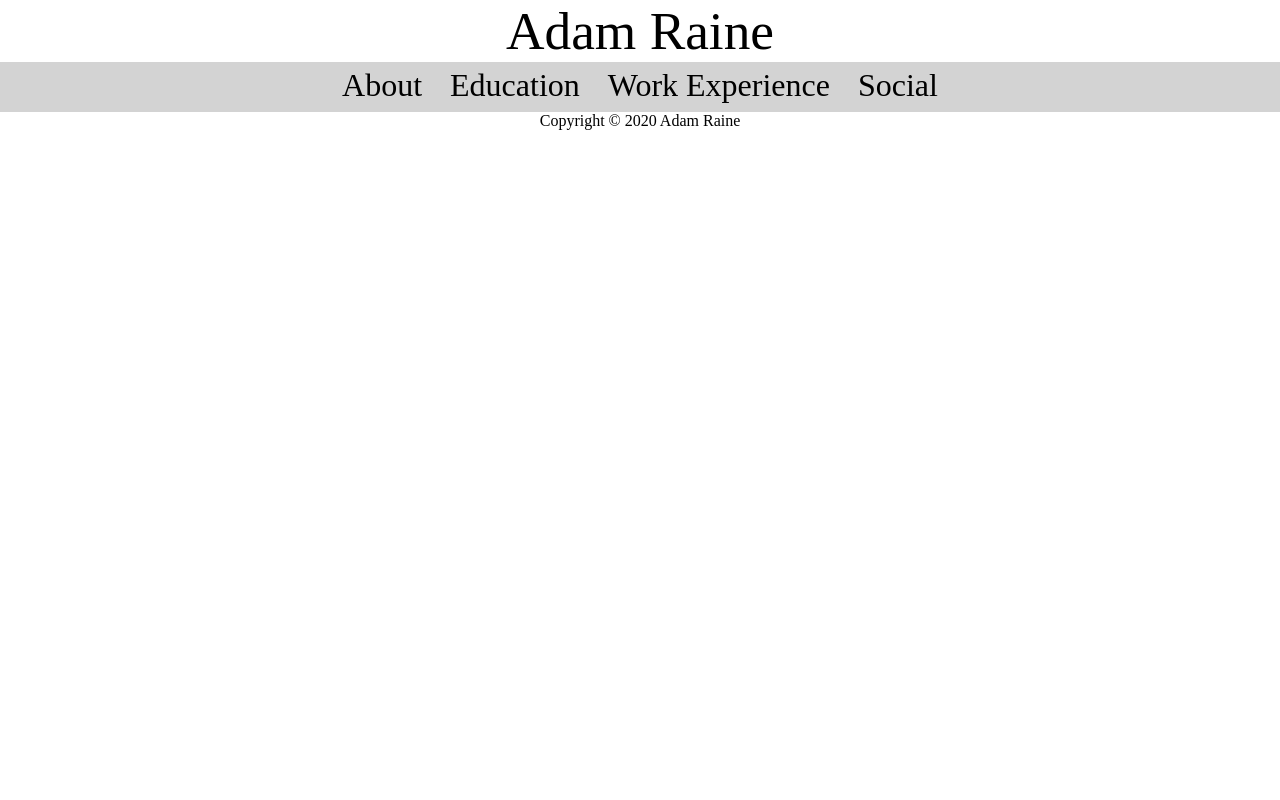
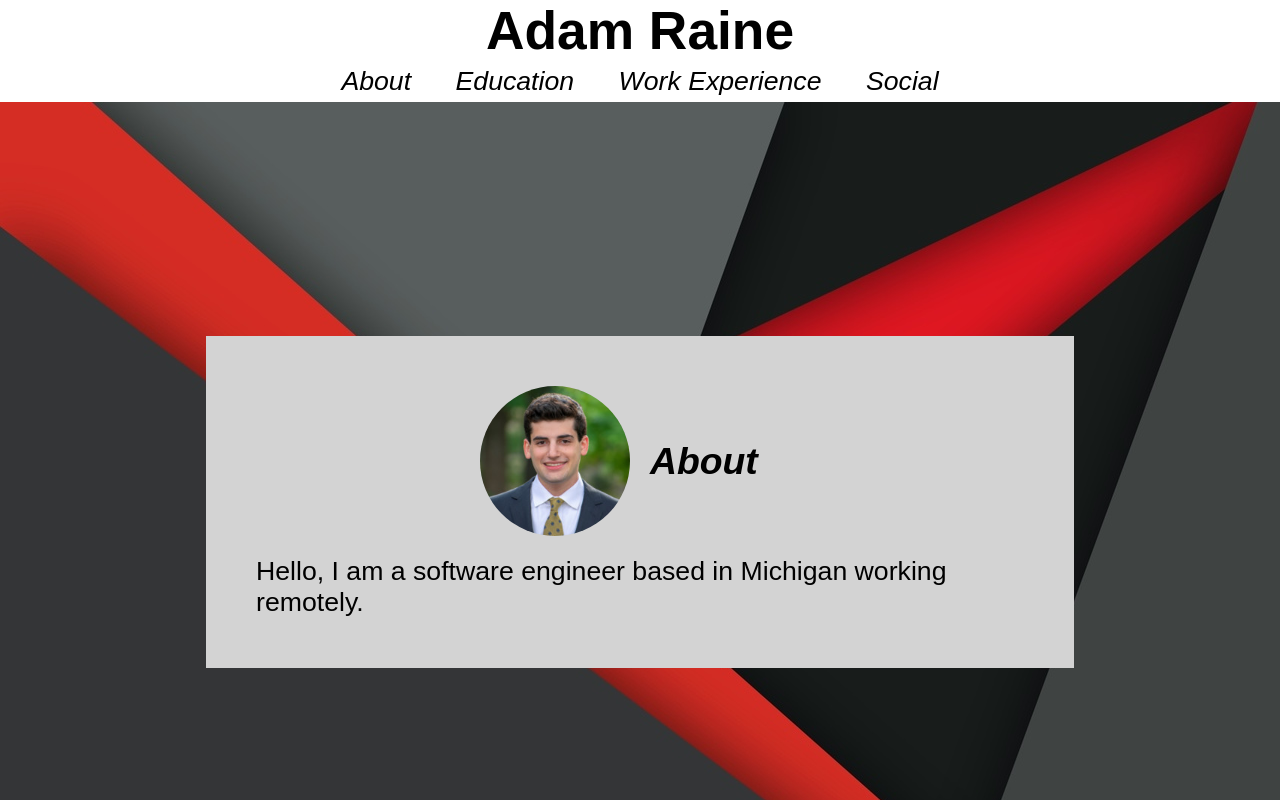
Before and after one commit to adamraine/adamraine.com, a website: page public/index.html in a window 1280 px wide. Shown: the top 800 px of the page. Drawn offline with Linux system fonts and the light colour scheme.

Commit message:
new stuff

```diff
--- a/public/index.html
+++ b/public/index.html
@@ -1,24 +1,55 @@
 <!DOCTYPE html>
 <html lang="en">
   <head>
+    <title>Adam Raine</title>
     <meta charset="utf-8">
     <meta name="viewport" content="width=device-width, initial-scale=1">
     <meta name="description" content="Adam Raine - Software Engineer">
+    <link rel="preconnect" href="https://fonts.gstatic.com">
+    <link href="https://fonts.googleapis.com/css2?family=Roboto&display=swap" rel="stylesheet">
+    <link href="https://fonts.googleapis.com/css2?family=Comfortaa&display=swap" rel="stylesheet">
     <link href="styles.css" rel="stylesheet">
     <script src="index.js"></script>
-    <title>Adam Raine</title>
   </head>
   <body>
     <header class="title">Adam Raine</header>
     <div class="navigation" id="navigation">
       <div class="menu">
-        <div class="menu_item"><a href="/">About</a></div>
-        <div class="menu_item"><a href="/">Education</a></div>
-        <div class="menu_item"><a href="/">Work Experience</a></div>
-        <div class="menu_item"><a href="/">Social</a></div>
+        <div class="menu_item"><a href="#about">About</a></div>
+        <div class="menu_item"><a href="#education">Education</a></div>
+        <div class="menu_item"><a href="#work-experience">Work Experience</a></div>
+        <div class="menu_item"><a href="#social">Social</a></div>
       </div>
     </div>
     <div class="content" id="content">
+      <div class="section" id="about">
+        <div class="section_box">
+          <div class="section_title">About</div>
+          <div class="section_content">Hello, I am a software engineer based in Michigan working remotely.</div>
+          <div class="section_side"><img src="assets/profile.jpeg"></div>
+        </div>
+      </div>
+      <div class="section" id="education">
+        <div class="section_box">
+          <div class="section_title">Education</div>
+          <div class="section_content">I graduated from the University of Michigan in 2020. I earned a Bachelor of Science in Engineering, majoring in Computer Science</div>
+          <div class="section_side"><img src="assets/umich.png"></div>
+        </div>
+      </div>
+      <div class="section" id="work-experience">
+        <div class="section_box">
+          <div class="section_title">Work Experience</div>
+          <div class="section_content">I'll add my resume here soon</div>
+          <div class="section_side"><img src="assets/profile.jpeg"></div>
+        </div>
+      </div>
+      <div class="section" id="social">
+        <div class="section_box">
+          <div class="section_title">Social</div>
+          <div class="section_content">Social!</div>
+          <div class="section_side"><img src="assets/profile.jpeg"></div>
+        </div>
+      </div>
     </div>
     <footer>
       <div class="copyright">Copyright © 2020 Adam Raine</div>
--- a/public/styles.css
+++ b/public/styles.css
@@ -1,33 +1,44 @@
 body {
   margin: 0;
+  font-family: 'comforta', sans-serif;
 }
 
 .title {
   font-size: 40pt;
+  font-weight: bold;
   text-align: center;
+  background-color: rgba(255, 255, 255, 0.8);
+  backdrop-filter: blur(10px);
 }
 
 .navigation {
   width: 100%;
-  height: 50px;
-  background-color: lightgray;
+  background-color: rgba(255, 255, 255, 0.5);
+  backdrop-filter: blur(10px);
+  overflow: scroll;
+  -ms-overflow-style: none;
+  scrollbar-width: none;
+}
+.navigation::-webkit-scrollbar {
+  display: none;
 }
 
 .menu {
   margin: auto;
   width: fit-content;
-  font-size: 24pt;
 }
 
 .menu_item {
   display: inline-block;
-  padding: 5px 10px;
+  margin: auto;
+  font-size: 20pt;
+  font-style: italic;
+  padding: 5px 20px;
   transition: transform 0.5s;
 }
 .menu_item:hover {
   transform: translateY(5px);
 }
-
 .menu_item > a {
   color: black;
   text-decoration: none;
@@ -40,6 +51,55 @@ body {
 }
 
 .copyright {
+  width: 100%;
+  text-align: center;
+  background-color: black;
+  color: white;
+}
+
+.section {
+  display: flex;
+  align-content: center;
+  height: 100vh;
+  background: url('assets/bg.jpg');
+}
+
+.section_box {
+  display: grid;
+  width: 60%;
   margin: auto;
-  width: fit-content;
+  height: fit-content;
+  grid-template-areas:
+    'side    title'
+    'content content';
+  grid-template-columns: 1fr 1fr;
+  grid-gap: 20px;
+  padding: 50px;
+  background-color: lightgray;
 }
+
+.section_title {
+  display: flex;
+  align-self: center;
+  grid-area: title;
+  font-size: 28pt;
+  font-weight: bold;
+  font-style: italic;
+}
+
+.section_content {
+  grid-area: content;
+  font-size: 20pt;
+}
+
+.section_side {
+  grid-area: side;
+}
+.section_side > img {
+  float: right;
+  margin-left: auto;
+  margin-right: 0;
+  width: 150px;
+  height: 150px;
+  border-radius: 50%;
+}
```
Also changed, not shown: public/assets/bg.jpg (added), public/assets/profile.jpeg (added), public/assets/umich.png (added).
